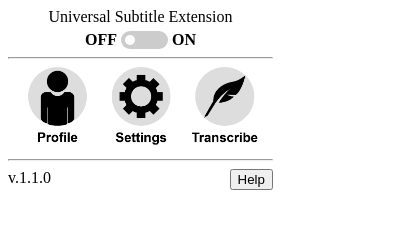
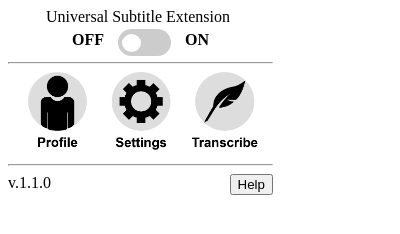
Before and after one commit to bjpicciano/SWEN-444-Subtitle-Extension, a browser extension: page extension/popup.html in a window 400 px wide. Drawn offline with Linux system fonts and the light colour scheme.

Commit message:
Increase slider size.

```diff
--- a/extension/popup.html
+++ b/extension/popup.html
@@ -163,7 +163,7 @@
             }
 
             .title {
-                margin: 0 0 5px 0;
+                margin: 0 5px 5px 0;
             }
 
             ul {
@@ -225,9 +225,10 @@
             .switch {
               position: relative;
               display: inline-block;
-              width: 47px;
-              height: 18px;
+              width: 53px;
+              height: 27px;
               vertical-align: top;
+              margin: -2px 10px;
             }
 
             .switch input {
@@ -251,8 +252,8 @@
             .slider:before {
               position: absolute;
               content: "";
-              height: 10px;
-              width: 10px;
+              height: 18px;
+              width: 19px;
               left: 4px;
               bottom: 4px;
               background-color: white;
```
